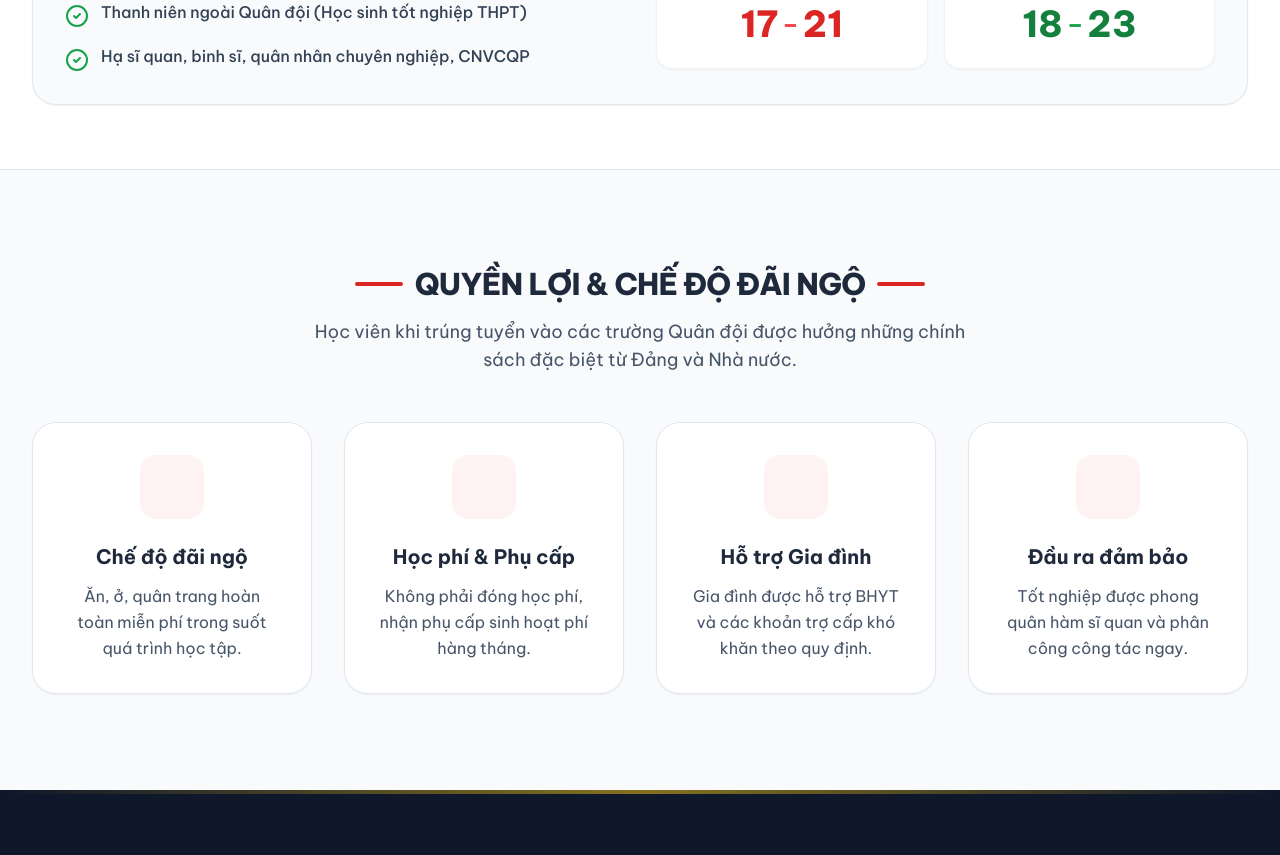
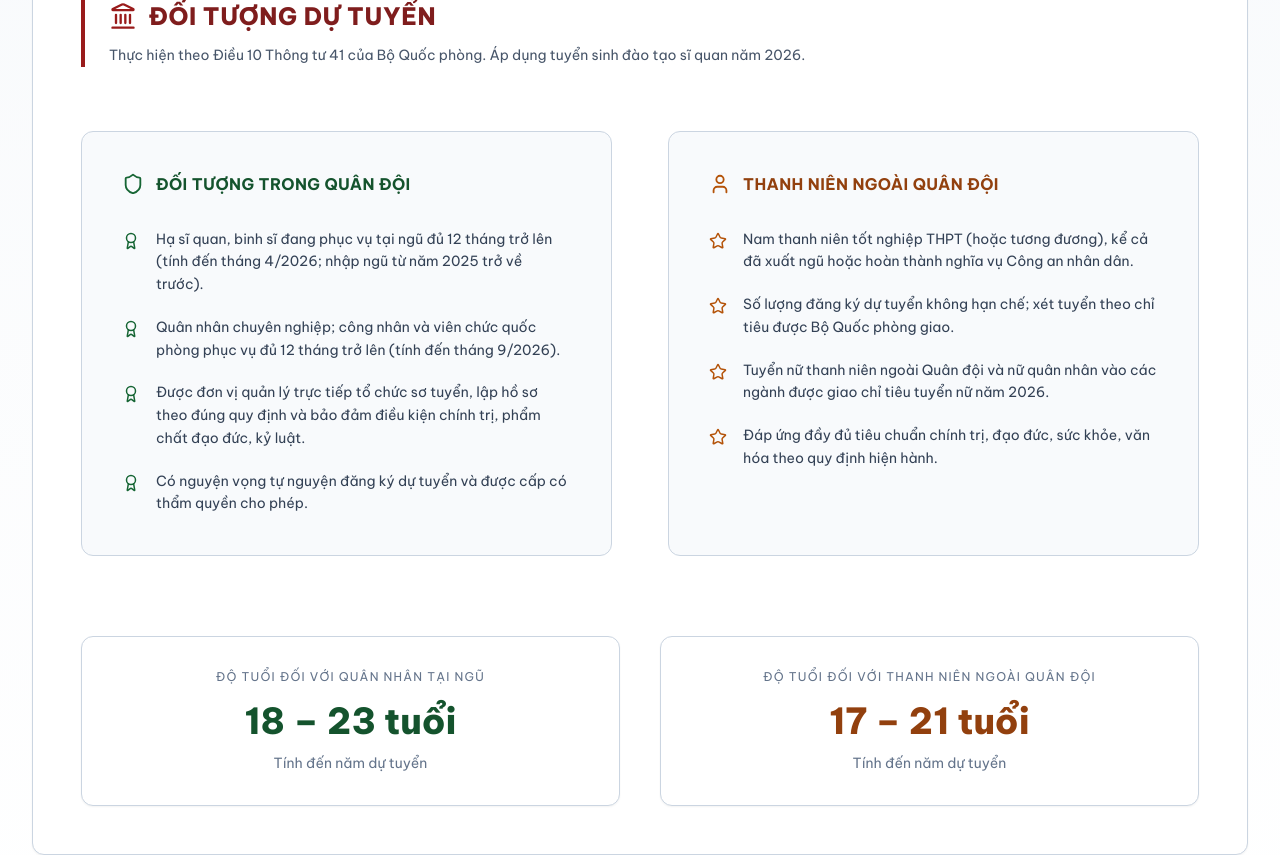
Before and after one commit to DaoNgocAnhKhoi/tsqs-2026, a React (Vite) app: page / in a window 1280 px wide. Shown: the part 860-1715 px from the top of the page. Built offline with nearby package versions, Linux system fonts and the light colour scheme.

Commit message:
fix noi dung

```diff
--- a/App.tsx
+++ b/App.tsx
@@ -22,6 +22,13 @@ import {
   Cpu,
   Heart,
   Stethoscope,
+  Landmark,
+  ShieldCheck,
+  Medal,
+  UserCheck,
+  Award,
+  User,
+  Plane,
 } from "lucide-react";
 import { motion } from "framer-motion";
 import { Swiper, SwiperSlide } from "swiper/react";
@@ -273,61 +280,118 @@ const App: React.FC = () => {
         </div>
       </section>
 
-      {/* Target Audience */}
-      <section className="py-16 bg-white border-b border-slate-200">
+      {/* ================= ĐỐI TƯỢNG DỰ TUYỂN ================= */}
+      <section className="py-24 bg-gradient-to-b from-slate-50 to-white border-b border-slate-200">
         <div className="max-w-7xl mx-auto px-4 sm:px-6 lg:px-8">
-          <div className="grid grid-cols-1 md:grid-cols-2 gap-8 items-center bg-slate-50 rounded-3xl p-8 border border-slate-200 shadow-sm">
-            <div>
-              <h3 className="text-2xl font-bold text-slate-800 mb-4 flex items-center gap-3">
-                <Users className="text-red-600" /> Đối tượng dự tuyển
+          <div className="bg-white rounded-xl p-12 border border-slate-300 shadow-sm">
+            {/* ================= HEADER ================= */}
+            <div className="mb-16 border-l-4 border-red-800 pl-6">
+              <h3 className="text-2xl font-extrabold text-red-900 flex items-center gap-3 uppercase tracking-wide">
+                <Landmark className="text-red-800" size={28} />
+                Đối tượng dự tuyển
               </h3>
-              <ul className="space-y-4">
-                <li className="flex gap-3">
-                  <CheckCircle2 className="text-green-600 shrink-0 mt-1" />
-                  <span className="text-slate-700 font-medium">
-                    Thanh niên ngoài Quân đội (Học sinh tốt nghiệp THPT)
-                  </span>
-                </li>
-                <li className="flex gap-3">
-                  <CheckCircle2 className="text-green-600 shrink-0 mt-1" />
-                  <span className="text-slate-700 font-medium">
-                    Hạ sĩ quan, binh sĩ, quân nhân chuyên nghiệp, CNVCQP
-                  </span>
-                </li>
-              </ul>
+              <p className="text-slate-600 text-sm mt-3 leading-relaxed max-w-3xl">
+                Thực hiện theo Điều 10 Thông tư 41 của Bộ Quốc phòng. Áp dụng
+                tuyển sinh đào tạo sĩ quan năm 2026.
+              </p>
             </div>
-            <div className="grid grid-cols-2 gap-4">
-              <div className="bg-white p-6 rounded-2xl border border-slate-100 shadow-sm">
-                <p className="text-sm text-slate-500 mb-1 text-center font-medium">
-                  Độ tuổi Dân sự
+
+            {/* ================= GRID CHÍNH ================= */}
+            <div className="grid grid-cols-1 lg:grid-cols-2 gap-14">
+              {/* ================= TRONG QUÂN ĐỘI ================= */}
+              <div className="border border-slate-300 rounded-xl p-10 bg-slate-50">
+                <h4 className="text-base font-bold text-green-900 mb-8 uppercase tracking-wide flex items-center gap-3">
+                  <Shield size={22} className="text-green-800" />
+                  Đối tượng trong Quân đội
+                </h4>
+
+                <ul className="space-y-5 text-sm text-slate-700 leading-relaxed">
+                  <li className="flex gap-4">
+                    <Award className="text-green-800 shrink-0 mt-1" size={18} />
+                    Hạ sĩ quan, binh sĩ đang phục vụ tại ngũ đủ 12 tháng trở lên
+                    (tính đến tháng 4/2026; nhập ngũ từ năm 2025 trở về trước).
+                  </li>
+
+                  <li className="flex gap-4">
+                    <Award className="text-green-800 shrink-0 mt-1" size={18} />
+                    Quân nhân chuyên nghiệp; công nhân và viên chức quốc phòng
+                    phục vụ đủ 12 tháng trở lên (tính đến tháng 9/2026).
+                  </li>
+
+                  <li className="flex gap-4">
+                    <Award className="text-green-800 shrink-0 mt-1" size={18} />
+                    Được đơn vị quản lý trực tiếp tổ chức sơ tuyển, lập hồ sơ
+                    theo đúng quy định và bảo đảm điều kiện chính trị, phẩm chất
+                    đạo đức, kỷ luật.
+                  </li>
+
+                  <li className="flex gap-4">
+                    <Award className="text-green-800 shrink-0 mt-1" size={18} />
+                    Có nguyện vọng tự nguyện đăng ký dự tuyển và được cấp có
+                    thẩm quyền cho phép.
+                  </li>
+                </ul>
+              </div>
+
+              {/* ================= NGOÀI QUÂN ĐỘI ================= */}
+              <div className="border border-slate-300 rounded-xl p-10 bg-slate-50">
+                <h4 className="text-base font-bold text-amber-800 mb-8 uppercase tracking-wide flex items-center gap-3">
+                  <User size={22} className="text-amber-700" />
+                  Thanh niên ngoài Quân đội
+                </h4>
+
+                <ul className="space-y-5 text-sm text-slate-700 leading-relaxed">
+                  <li className="flex gap-4">
+                    <Star className="text-amber-700 shrink-0 mt-1" size={18} />
+                    Nam thanh niên tốt nghiệp THPT (hoặc tương đương), kể cả đã
+                    xuất ngũ hoặc hoàn thành nghĩa vụ Công an nhân dân.
+                  </li>
+
+                  <li className="flex gap-4">
+                    <Star className="text-amber-700 shrink-0 mt-1" size={18} />
+                    Số lượng đăng ký dự tuyển không hạn chế; xét tuyển theo chỉ
+                    tiêu được Bộ Quốc phòng giao.
+                  </li>
+
+                  <li className="flex gap-4">
+                    <Star className="text-amber-700 shrink-0 mt-1" size={18} />
+                    Tuyển nữ thanh niên ngoài Quân đội và nữ quân nhân vào các
+                    ngành được giao chỉ tiêu tuyển nữ năm 2026.
+                  </li>
+
+                  <li className="flex gap-4">
+                    <Star className="text-amber-700 shrink-0 mt-1" size={18} />
+                    Đáp ứng đầy đủ tiêu chuẩn chính trị, đạo đức, sức khỏe, văn
+                    hóa theo quy định hiện hành.
+                  </li>
+                </ul>
+              </div>
+            </div>
+
+            {/* ================= ĐỘ TUỔI ================= */}
+            <div className="grid grid-cols-1 md:grid-cols-2 gap-10 mt-20">
+              <div className="border border-slate-300 rounded-xl p-8 text-center bg-white shadow-sm">
+                <p className="text-xs uppercase tracking-widest text-slate-500 mb-4">
+                  Độ tuổi đối với Quân nhân tại ngũ
                 </p>
-                <div className="flex items-end justify-center gap-1">
-                  <span className="text-3xl sm:text-4xl font-extrabold text-red-600">
-                    17
-                  </span>
-                  <span className="text-xl sm:text-2xl font-bold text-red-500 mb-1">
-                    –
-                  </span>
-                  <span className="text-3xl sm:text-4xl font-extrabold text-red-600">
-                    21
-                  </span>
-                </div>
+                <p className="text-4xl font-extrabold text-green-900">
+                  18 – 23 tuổi
+                </p>
+                <p className="text-sm text-slate-500 mt-3">
+                  Tính đến năm dự tuyển
+                </p>
               </div>
-              <div className="bg-white p-6 rounded-2xl border border-slate-100 shadow-sm">
-                <p className="text-sm text-slate-500 mb-1 text-center font-medium">
-                  Độ tuổi Quân nhân
+
+              <div className="border border-slate-300 rounded-xl p-8 text-center bg-white shadow-sm">
+                <p className="text-xs uppercase tracking-widest text-slate-500 mb-4">
+                  Độ tuổi đối với Thanh niên ngoài Quân đội
                 </p>
-                <div className="flex items-end justify-center gap-1">
-                  <span className="text-3xl sm:text-4xl font-extrabold text-green-700">
-                    18
-                  </span>
-                  <span className="text-xl sm:text-2xl font-bold text-green-600 mb-1">
-                    –
-                  </span>
-                  <span className="text-3xl sm:text-4xl font-extrabold text-green-700">
-                    23
-                  </span>
-                </div>
+                <p className="text-4xl font-extrabold text-amber-800">
+                  17 – 21 tuổi
+                </p>
+                <p className="text-sm text-slate-500 mt-3">
+                  Tính đến năm dự tuyển
+                </p>
               </div>
             </div>
           </div>
@@ -536,31 +600,30 @@ const App: React.FC = () => {
       {/* ================= TIÊU CHUẨN SỨC KHỎE ================= */}
       <section
         id="health"
-        className="py-24 bg-white scroll-mt-20 border-t border-slate-100"
+        className="py-24 bg-gradient-to-b from-slate-50 to-white scroll-mt-20 border-t border-slate-200"
       >
         <div className="max-w-7xl mx-auto px-4 sm:px-6 lg:px-8">
           <SectionHeader
             title="Tiêu chuẩn Sức khỏe Tuyển sinh"
-            subtitle="Áp dụng theo Thông tư 105/2023/TT-BQP và 106/2025/TT-BQP."
+            subtitle="Áp dụng theo Thông tư 105/2023/TT-BQP và 106/2025/TT-BQP"
             centered
           />
 
           {/* ================= CHỈ HUY - CHÍNH TRỊ - HẬU CẦN ================= */}
-          <div className="mb-20">
-            <div className="flex items-center gap-3 mb-8 bg-green-50 p-4 rounded-2xl border border-green-100 w-fit">
-              <Shield size={22} className="text-green-600" />
-              <h3 className="text-lg font-bold text-green-900 uppercase tracking-wide">
+          <div className="mb-24">
+            <div className="flex items-center gap-3 mb-8 border-l-4 border-red-700 pl-4">
+              <Shield size={26} className="text-red-700" />
+              <h3 className="text-lg font-bold text-red-900 uppercase tracking-wide">
                 Khối Chỉ huy – Chính trị – Hậu cần
               </h3>
             </div>
 
-            <div className="grid grid-cols-1 md:grid-cols-2 gap-8">
-              {/* ===== NAM ===== */}
-              <div className="p-6 rounded-2xl bg-white border border-slate-200 shadow-sm h-full">
-                <h4 className="font-bold text-slate-800 mb-4 text-base uppercase">
+            <div className="grid grid-cols-1 md:grid-cols-2 gap-10">
+              {/* NAM */}
+              <div className="p-8 rounded-xl bg-white border border-slate-300 shadow-sm">
+                <h4 className="font-bold text-slate-900 mb-5 uppercase text-base border-b pb-2">
                   Nam
                 </h4>
-
                 <ul className="space-y-3 text-sm text-slate-700 leading-relaxed">
                   <li>• BMI ≤ 30</li>
                   <li>• Chiều cao ≥ 1m65</li>
@@ -569,12 +632,11 @@ const App: React.FC = () => {
                 </ul>
               </div>
 
-              {/* ===== NỮ ===== */}
-              <div className="p-6 rounded-2xl bg-white border border-slate-200 shadow-sm h-full">
-                <h4 className="font-bold text-slate-800 mb-4 text-base uppercase">
+              {/* NỮ */}
+              <div className="p-8 rounded-xl bg-white border border-slate-300 shadow-sm">
+                <h4 className="font-bold text-slate-900 mb-5 uppercase text-base border-b pb-2">
                   Nữ
                 </h4>
-
                 <ul className="space-y-3 text-sm text-slate-700 leading-relaxed">
                   <li>• Đạt Điểm 1 theo Thông tư 105</li>
                   <li>• Chiều cao ≥ 1m54</li>
@@ -586,21 +648,20 @@ const App: React.FC = () => {
           </div>
 
           {/* ================= CHUYÊN MÔN KỸ THUẬT ================= */}
-          <div className="mb-20">
-            <div className="flex items-center gap-3 mb-8 bg-blue-50 p-4 rounded-2xl border border-blue-100 w-fit">
-              <Cpu size={22} className="text-blue-600" />
-              <h3 className="text-lg font-bold text-blue-900 uppercase tracking-wide">
+          <div className="mb-24">
+            <div className="flex items-center gap-3 mb-8 border-l-4 border-amber-600 pl-4">
+              <Cpu size={26} className="text-amber-600" />
+              <h3 className="text-lg font-bold text-amber-800 uppercase tracking-wide">
                 Khối Chuyên môn kỹ thuật
               </h3>
             </div>
 
-            <div className="grid grid-cols-1 md:grid-cols-2 gap-8">
-              {/* ===== NAM ===== */}
-              <div className="p-6 rounded-2xl bg-white border border-slate-200 shadow-sm h-full">
-                <h4 className="font-bold text-slate-800 mb-4 text-base uppercase">
+            <div className="grid grid-cols-1 md:grid-cols-2 gap-10">
+              {/* NAM */}
+              <div className="p-8 rounded-xl bg-white border border-slate-300 shadow-sm">
+                <h4 className="font-bold text-slate-900 mb-5 uppercase text-base border-b pb-2">
                   Nam
                 </h4>
-
                 <ul className="space-y-3 text-sm text-slate-700 leading-relaxed">
                   <li>• BMI ≤ 30</li>
                   <li>• Chiều cao ≥ 1m63</li>
@@ -613,12 +674,11 @@ const App: React.FC = () => {
                 </ul>
               </div>
 
-              {/* ===== NỮ ===== */}
-              <div className="p-6 rounded-2xl bg-white border border-slate-200 shadow-sm h-full">
-                <h4 className="font-bold text-slate-800 mb-4 text-base uppercase">
+              {/* NỮ */}
+              <div className="p-8 rounded-xl bg-white border border-slate-300 shadow-sm">
+                <h4 className="font-bold text-slate-900 mb-5 uppercase text-base border-b pb-2">
                   Nữ
                 </h4>
-
                 <ul className="space-y-3 text-sm text-slate-700 leading-relaxed">
                   <li>• Đạt Điểm 1 theo Thông tư 105</li>
                   <li>• Chiều cao ≥ 1m54</li>
@@ -634,15 +694,15 @@ const App: React.FC = () => {
           </div>
 
           {/* ================= KHÁM SƠ TUYỂN ================= */}
-          <div>
-            <div className="flex items-center gap-3 mb-8 bg-yellow-50 p-4 rounded-2xl border border-yellow-100 w-fit">
-              <Stethoscope size={22} className="text-yellow-600" />
-              <h3 className="text-lg font-bold text-yellow-900 uppercase tracking-wide">
+          <div className="mb-24">
+            <div className="flex items-center gap-3 mb-8 border-l-4 border-green-800 pl-4">
+              <Stethoscope size={26} className="text-green-800" />
+              <h3 className="text-lg font-bold text-green-900 uppercase tracking-wide">
                 Khám sơ tuyển sức khỏe
               </h3>
             </div>
 
-            <div className="p-6 rounded-2xl bg-white border border-yellow-100 shadow-sm">
+            <div className="p-8 rounded-xl bg-white border border-slate-300 shadow-sm">
               <ul className="space-y-3 text-sm text-slate-700 leading-relaxed">
                 <li>
                   • Thực hiện bởi Ban TSQS cấp xã và Hội đồng khám khu vực
@@ -653,22 +713,22 @@ const App: React.FC = () => {
               </ul>
             </div>
           </div>
-          {/* ================= ƯU TIÊN 16 DÂN TỘC RẤT ÍT NGƯỜI ================= */}
-          <div className="mt-20">
-            <div className="flex items-center gap-3 mb-8 bg-red-50 p-4 rounded-2xl border border-red-100 w-fit">
-              <Star size={22} className="text-red-600" />
+
+          {/* ================= ƯU TIÊN 16 DÂN TỘC ================= */}
+          <div className="mb-24">
+            <div className="flex items-center gap-3 mb-8 border-l-4 border-red-800 pl-4">
+              <Star size={26} className="text-yellow-500" />
               <h3 className="text-lg font-bold text-red-900 uppercase tracking-wide">
                 Chính sách ưu tiên – 16 dân tộc rất ít người
               </h3>
             </div>
 
-            <div className="p-8 rounded-3xl bg-white border border-red-100 shadow-sm">
-              <p className="text-sm text-slate-700 leading-relaxed mb-6">
-                Áp dụng đối với thí sinh là người dân tộc thiểu số thuộc 16 dân
-                tộc rất ít người theo Nghị định 57/2017/NĐ-CP của Chính phủ:
+            <div className="p-10 rounded-xl bg-white border border-slate-300 shadow-sm">
+              <p className="text-sm text-slate-700 mb-6 leading-relaxed">
+                Áp dụng theo Nghị định 57/2017/NĐ-CP của Chính phủ.
               </p>
 
-              <div className="grid grid-cols-2 md:grid-cols-4 gap-3 text-sm font-medium text-slate-700 mb-8">
+              <div className="grid grid-cols-2 md:grid-cols-4 gap-3 text-sm font-medium text-slate-800 mb-10">
                 {[
                   "Cống",
                   "Mảng",
@@ -689,43 +749,115 @@ const App: React.FC = () => {
                 ].map((item, idx) => (
                   <div
                     key={idx}
-                    className="bg-red-50 px-3 py-2 rounded-xl text-center"
+                    className="border border-slate-300 px-3 py-2 text-center rounded-md"
                   >
                     {item}
                   </div>
                 ))}
               </div>
 
-              <div className="grid grid-cols-1 md:grid-cols-2 gap-8">
-                {/* NAM */}
-                <div className="p-6 rounded-2xl border border-slate-200 bg-slate-50">
-                  <h4 className="font-bold text-slate-800 mb-4 uppercase">
+              <div className="grid grid-cols-1 md:grid-cols-2 gap-10">
+                <div className="p-6 border border-slate-300 rounded-lg bg-slate-50">
+                  <h4 className="font-bold text-slate-900 mb-4 uppercase">
                     Nam
                   </h4>
-                  <ul className="space-y-2 text-sm text-slate-700 leading-relaxed">
+                  <ul className="space-y-2 text-sm text-slate-700">
                     <li>• Chiều cao ≥ 1m58</li>
                     <li>• Cân nặng ≥ 46kg</li>
-                    <li>
-                      • Các tiêu chuẩn sức khỏe khác thực hiện theo quy định đối
-                      với thí sinh dân tộc thiểu số nói chung
+                    <li>• Các tiêu chuẩn khác thực hiện theo quy định chung</li>
+                  </ul>
+                </div>
+
+                <div className="p-6 border border-slate-300 rounded-lg bg-slate-50">
+                  <h4 className="font-bold text-slate-900 mb-4 uppercase">
+                    Nữ
+                  </h4>
+                  <ul className="space-y-2 text-sm text-slate-700">
+                    <li>• Chiều cao ≥ 1m52</li>
+                    <li>• Cân nặng ≥ 44kg</li>
+                    <li>• Các tiêu chuẩn khác thực hiện theo quy định chung</li>
+                  </ul>
+                </div>
+              </div>
+            </div>
+          </div>
+          {/* ================= PHI CÔNG QUÂN SỰ ================= */}
+          <div className="mb-20">
+            <div className="flex items-center gap-3 mb-6 border-l-4 border-sky-800 pl-4">
+              <Plane size={24} className="text-sky-800" />
+              <h3 className="text-lg font-semibold text-sky-900 uppercase tracking-wide">
+                Tuyển sinh đào tạo Phi công quân sự
+              </h3>
+            </div>
+
+            <div className="rounded-3xl border border-sky-200 bg-gradient-to-br from-sky-50 to-white shadow-sm p-10">
+              {/* INTRO */}
+              <div className="max-w-4xl text-sm text-slate-700 leading-relaxed mb-10">
+                <p>
+                  Chuyên ngành Phi công quân sự tại Trường Sĩ quan Không quân tuyển chọn thí sinh đã được Quân chủng Phòng không – Không quân tổ chức khám tuyển và kết luận đủ điều kiện dự tuyển.
+                </p>
+              </div>
+
+              {/* 2 COLUMNS */}
+              <div className="grid md:grid-cols-2 gap-10 mb-12">
+                {/* LEFT */}
+                <div className="rounded-2xl border border-sky-200 bg-white p-6">
+                  <h4 className="text-sm font-bold text-sky-900 mb-6 tracking-wide uppercase">
+                    Điều kiện bắt buộc
+                  </h4>
+
+                  <ul className="space-y-4 text-sm text-slate-700">
+                    <li className="flex gap-3">
+                      <CheckCircle2
+                        size={18}
+                        className="text-sky-700 mt-1 shrink-0"
+                      />
+                      Trải qua hai vòng khám sức khỏe chuyên sâu theo quy định.
+                    </li>
+
+                    <li className="flex gap-3">
+                      <CheckCircle2
+                        size={18}
+                        className="text-sky-700 mt-1 shrink-0"
+                      />
+                      Được kết luận đủ điều kiện đào tạo phi công quân sự.
                     </li>
                   </ul>
                 </div>
 
-                {/* NỮ */}
-                <div className="p-6 rounded-2xl border border-slate-200 bg-slate-50">
-                  <h4 className="font-bold text-slate-800 mb-4 uppercase">
-                    Nữ
+                {/* RIGHT */}
+                <div className="rounded-2xl border border-sky-200 bg-white p-6">
+                  <h4 className="text-sm font-bold text-sky-900 mb-6 tracking-wide uppercase">
+                    Quy định sơ tuyển
                   </h4>
-                  <ul className="space-y-2 text-sm text-slate-700 leading-relaxed">
-                    <li>• Chiều cao ≥ 1m52</li>
-                    <li>• Cân nặng ≥ 44kg</li>
-                    <li>
-                      • Các tiêu chuẩn sức khỏe khác thực hiện theo quy định đối
-                      với thí sinh dân tộc thiểu số nói chung
+
+                  <ul className="space-y-4 text-sm text-slate-700">
+                    <li className="flex gap-3">
+                      <ShieldCheck
+                        size={18}
+                        className="text-sky-700 mt-1 shrink-0"
+                      />
+                      Không khám lại tại Ban TSQS cấp xã nếu đã được kết luận đủ
+                      điều kiện.
+                    </li>
+
+                    <li className="flex gap-3">
+                      <ShieldCheck
+                        size={18}
+                        className="text-sky-700 mt-1 shrink-0"
+                      />
+                      Chỉ xét tuyển thí sinh đáp ứng tiêu chuẩn sức khỏe theo
+                      quy trình riêng.
                     </li>
                   </ul>
                 </div>
+              </div>
+
+              {/* NOTICE */}
+              <div className="rounded-2xl border border-sky-300 bg-sky-100/60 p-6 text-sm text-sky-900 leading-relaxed">
+                Công tác tuyển chọn Phi công quân sự thực hiện theo quy trình
+                đặc thù, bảo đảm tiêu chuẩn sức khỏe và yêu cầu đào tạo của Quân
+                chủng Phòng không – Không quân.
               </div>
             </div>
           </div>
--- a/types.ts
+++ b/types.ts
@@ -1,7 +1,9 @@
+import { IconNode, LucideIcon } from "lucide-react";
+
 export interface Benefit {
   title: string;
   description: string;
-  icon: string;
+  icon: LucideIcon;
 }
 
 export interface School {
```
Also changed, not shown: constants.tsx (+5 -4 lines).
